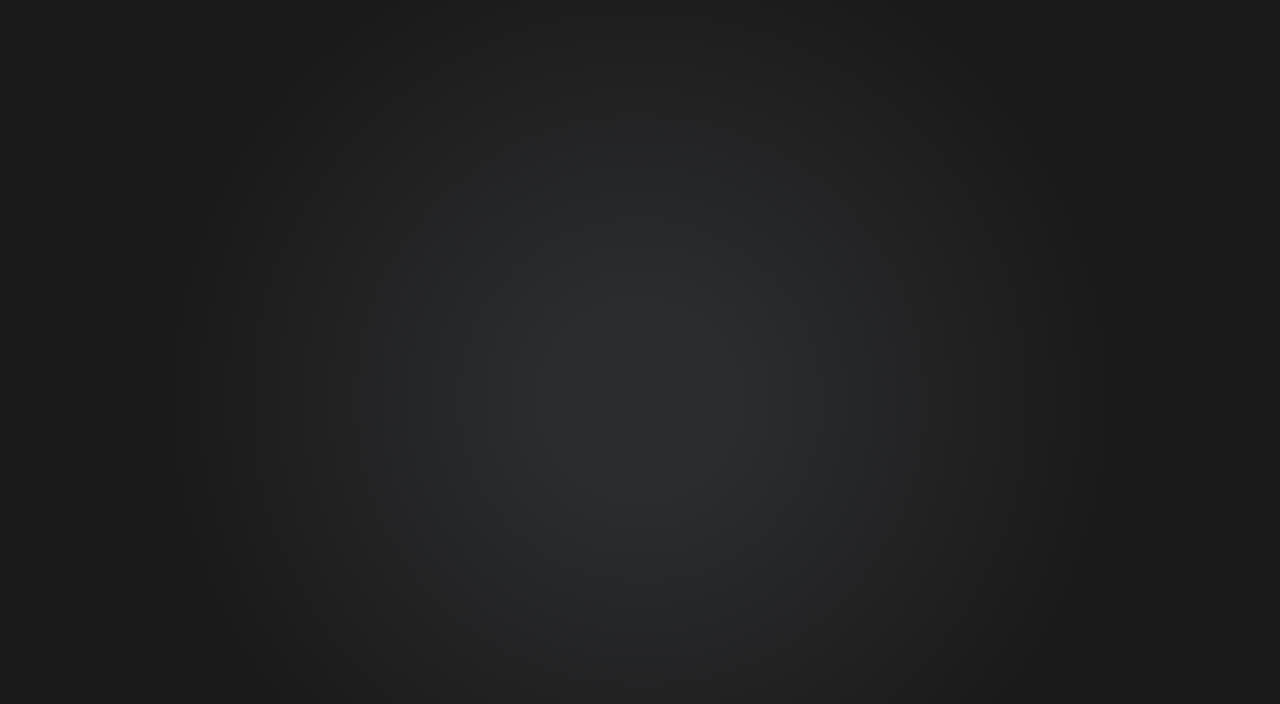
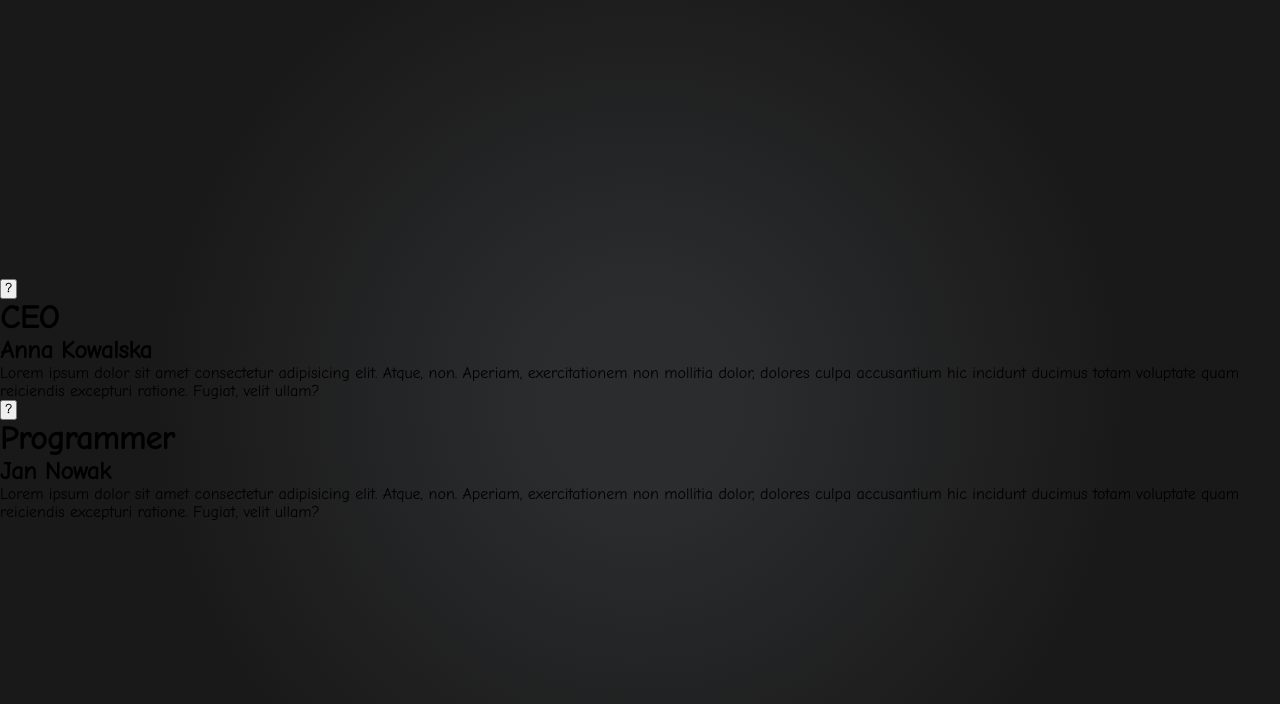
Before and after one commit to Rapkowsky/card-hover-animation, a plain HTML site: page index.html in a window 1280 px wide. Drawn offline with nearby package versions, Linux system fonts and the light colour scheme.

Commit message:
html structure added

```diff
--- a/index.html
+++ b/index.html
@@ -6,11 +6,28 @@
 		<title>Card hover animation</title>
 		<link href="https://fonts.googleapis.com/css?family=Comic+Neue&display=swap" rel="stylesheet" />
 		<link rel="stylesheet" href="css/style.css" />
-		<!--zwróć uwagę, na poprawne podlinkowanie CSS-->
-		<!--dodaj link do Font Awesome ;) -->
+		<script type="module" src="https://unpkg.com/ionicons@5.5.2/dist/ionicons/ionicons.esm.js"></script>
+		<link rel="shortcut icon" href="#" />
 	</head>
 
 	<body>
+		<div class="cards">
+			<div class="card one">
+				<button><ion-icon name="help-outline"></ion-icon></button>
+				<div class="text"></div>
+				<h1>CEO</h1>
+				<h2>Anna Kowalska</h2>
+				<p>Lorem ipsum dolor sit amet consectetur adipisicing elit. Atque, non. Aperiam, exercitationem non mollitia dolor, dolores culpa accusantium hic incidunt ducimus totam voluptate quam reiciendis excepturi ratione. Fugiat, velit ullam?</p>
+			</div>
+			<div class="card two">
+				<button><ion-icon name="help-outline"></ion-icon></button>
+				<div class="text"></div>
+				<h1>Programmer</h1>
+				<h2>Jan Nowak</h2>
+				<p>Lorem ipsum dolor sit amet consectetur adipisicing elit. Atque, non. Aperiam, exercitationem non mollitia dolor, dolores culpa accusantium hic incidunt ducimus totam voluptate quam reiciendis excepturi ratione. Fugiat, velit ullam?</p>
+			</div>
+		</div>
+
 		<!--
 
   https://pixabay.com/pl/photos/portret-kobieta-profil-twarz-nos-657116/
```
